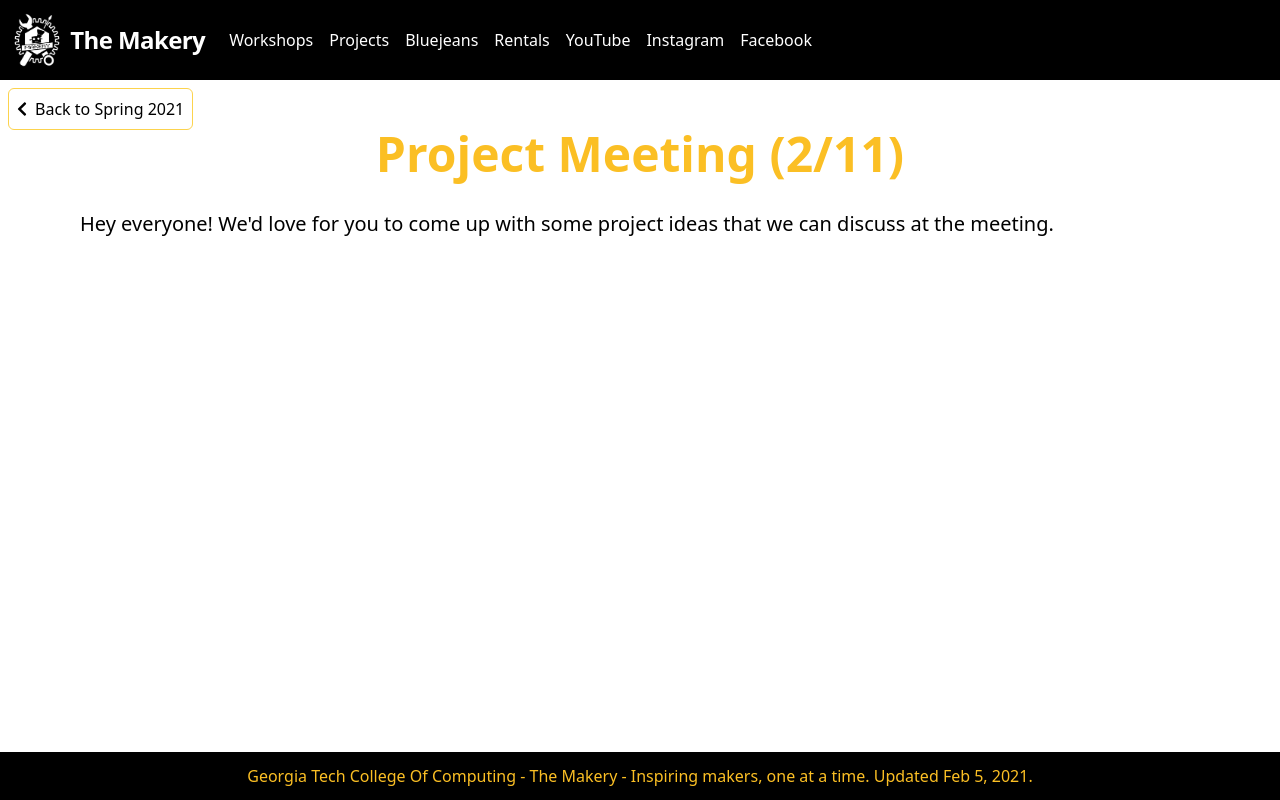
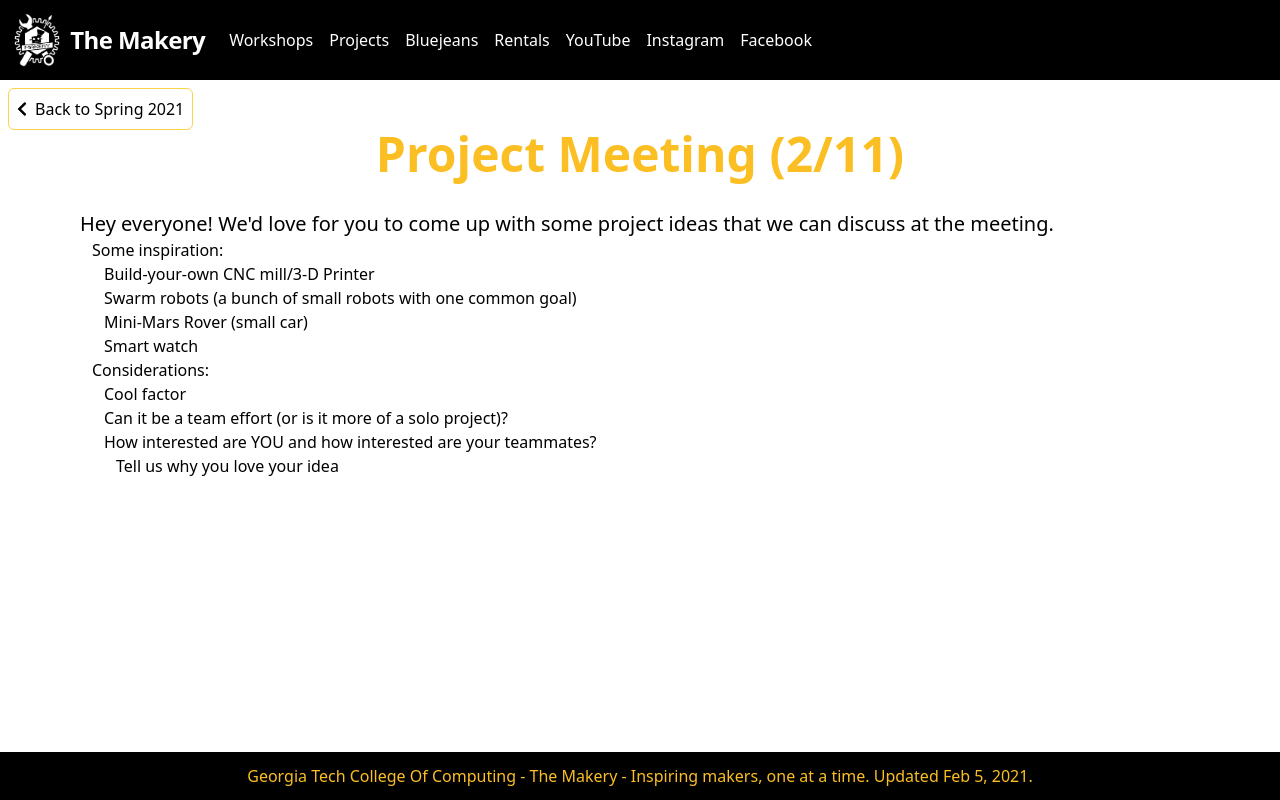
Before and after one commit to gtmakery/gtmakery.github.io, a React (Create React App) app: page /projects/spring21/feb11 in a window 1280 px wide. Built offline with nearby package versions, Linux system fonts and the light colour scheme.

Commit message:
make premeeting blurb more advanced

```diff
--- a/src/clubData/projectMeetings.js
+++ b/src/clubData/projectMeetings.js
@@ -26,7 +26,31 @@ const PROJECT_MEETINGS = {
         redirects: ["slides", "video", "files"],
         offLimits: ["slides"],
         mainProjectFocus: "",
-        preMeetingBlurb: "Hey everyone! We'd love for you to come up with some project ideas that we can discuss at the meeting.",
+        preMeetingBlurb: {
+          text: "Hey everyone! We'd love for you to come up with some project ideas that we can discuss at the meeting.",
+          bullets: [
+            {
+              text: "Some inspiration:",
+              bullets: [
+                "Build-your-own CNC mill/3-D Printer",
+                "Swarm robots (a bunch of small robots with one common goal)",
+                "Mini-Mars Rover (small car)",
+                "Smart watch"
+              ]
+            },
+            {
+              text: "Considerations:",
+              bullets: [
+                "Cool factor",
+                "Can it be a team effort (or is it more  of a solo project)?",
+                {
+                  text: "How interested are YOU and how interested are your teammates?",
+                  bullets: ["Tell us why you love your idea"]
+                }
+              ]
+            }
+          ]
+        },
         minutes: [
           "None yet!"
         ],
--- a/src/components/nestedBulletList/nestedBulletList.jsx
+++ b/src/components/nestedBulletList/nestedBulletList.jsx
@@ -2,9 +2,9 @@ import React from 'react';
 
 
 const NestedBulletList = ({bullets}) => {
-  return (!bullets) ? (null) : <ul className="">
+  return (!bullets) ? (null) : <ul className="pl-3">
     { !!bullets && !!bullets.length && bullets.map(bullet => {
-      return <BulletItem item={bullet} />
+      return <BulletItem key={bullet} item={bullet} />
     })}
   </ul>
 };
--- a/src/components/projects/semester/projectMeeting/projectMeeting.jsx
+++ b/src/components/projects/semester/projectMeeting/projectMeeting.jsx
@@ -30,7 +30,7 @@ function ProjectMeeting({ semester, dateString }) {
   if (redirectRequestMatch && projectMeetingData.redirects.includes(redirectRequestMatch.params.dataName) && projectMeetingData[redirectRequestMatch.params.dataName] && projectMeetingData[redirectRequestMatch.params.dataName].length) {
     return <ExternalRedirect target={`https://${projectMeetingData[redirectRequestMatch.params.dataName]}`} />;
   }
-//TODO fix the h-flil garbage
+
   return (
     <div className={`container ${!!fullProjectMeetingMatch ? "h-fill" : ""} min-h-fit flex flex-col p-2 items-center`}>
       { !!fullProjectMeetingMatch && <Link to={`/projects/${semester}`} className="self-start p-2 flex flex-row items-center rounded-md border border-yellow-300 text-black hover:bg-yellow-300 outline-none">
@@ -66,7 +66,12 @@ function ProjectMeeting({ semester, dateString }) {
             </div>
           })}
           { !!projectMeetingData.minutes && !!projectMeetingData.minutes.length && (!isPast
-            ? <p className="text-xl">{projectMeetingData.preMeetingBlurb}</p>
+            ? (
+              !!projectMeetingData.preMeetingBlurb && <>
+                <p className="text-xl">{projectMeetingData.preMeetingBlurb.text || projectMeetingData.preMeetingBlurb}</p>
+                { projectMeetingData.preMeetingBlurb.bullets && <BulletList bullets={projectMeetingData.preMeetingBlurb.bullets} /> }
+              </>
+            )
             : <>
               <h2 className="text-2xl font-bold">Meeting Notes:</h2>
               <BulletList bullets={projectMeetingData.minutes} />
```
